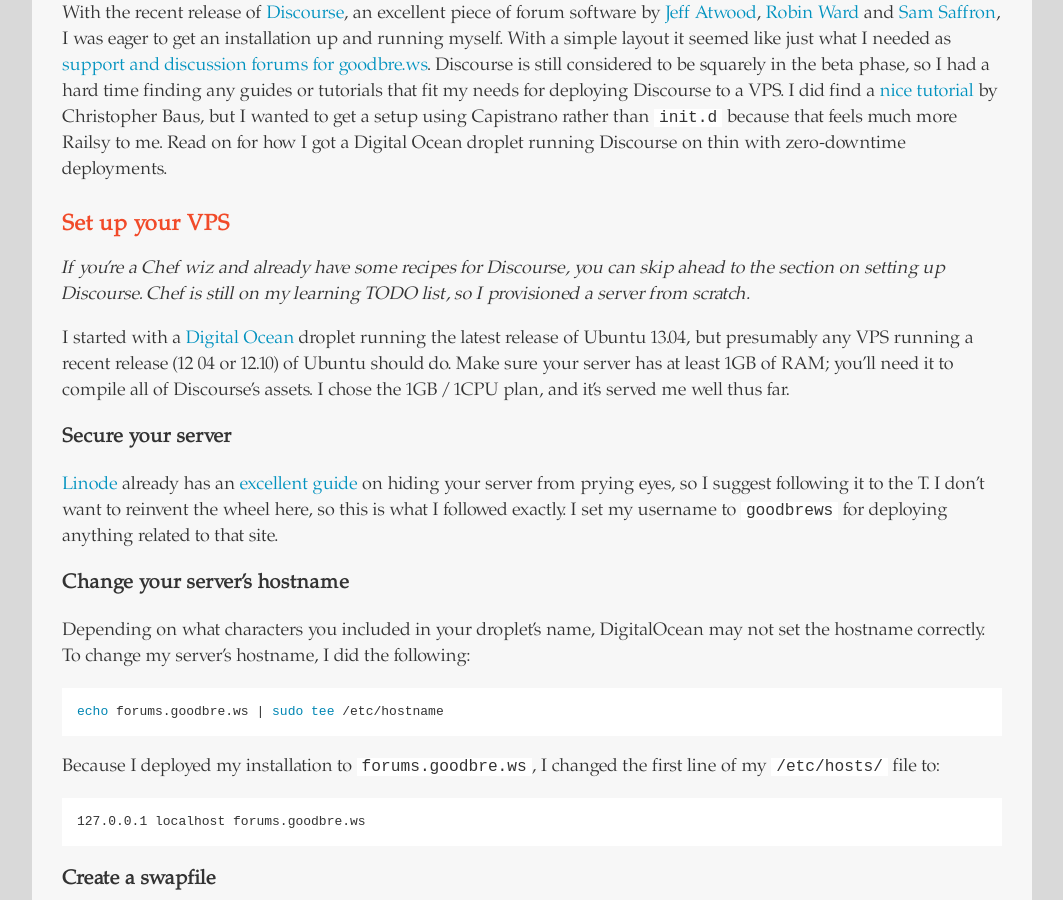
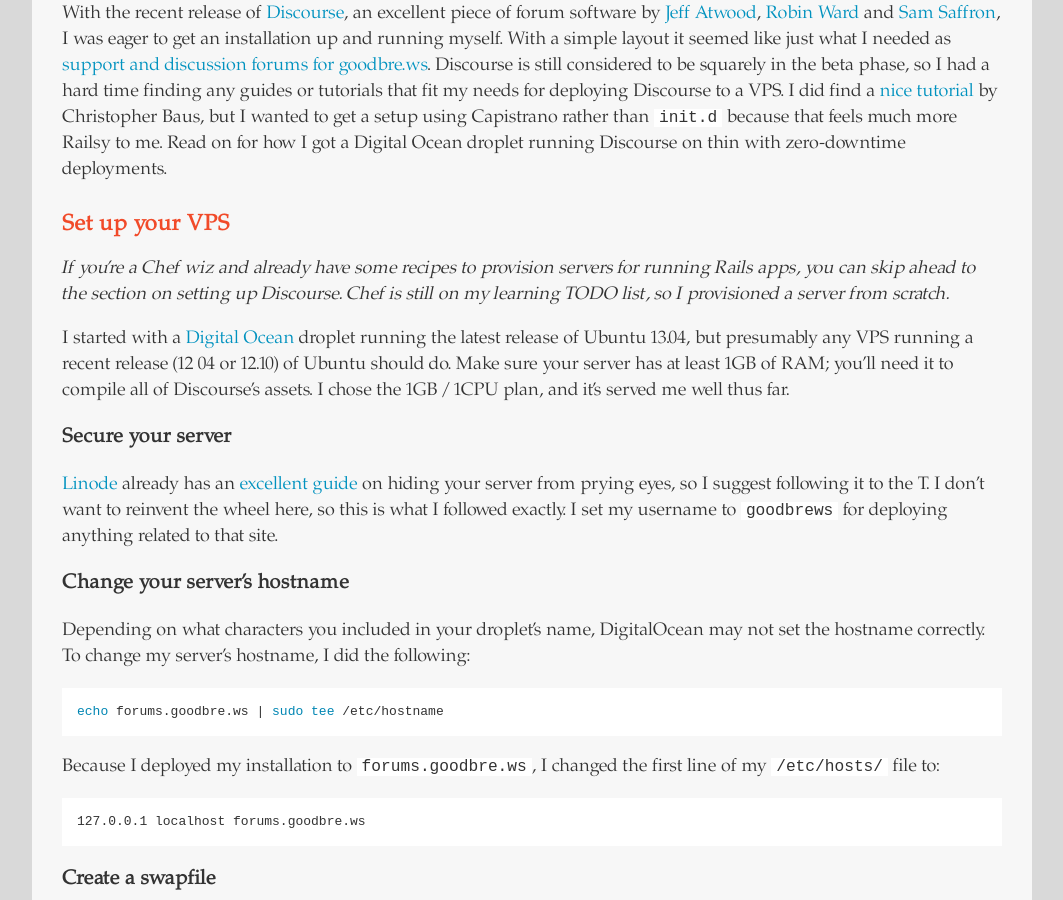
Before and after one commit to davidcelis/davidcelis.github.io, a Jekyll site: the page built from _posts/2013-05-02-deploying-discourse-with-capistrano.markdown, in a window 1280 px wide and 900 px high, scrolled down 358 px. Shown: the whole window, without its empty margins (108-1171 px from the left). Built offline with Jekyll 4.4.1, drawn with Linux system fonts in a browser that asks for light colours.

Commit message:
Fix some incorrect wording

```diff
--- a/_posts/2013-05-02-deploying-discourse-with-capistrano.markdown
+++ b/_posts/2013-05-02-deploying-discourse-with-capistrano.markdown
@@ -19,9 +19,10 @@
 
 ## Set up your VPS
 
-_If you're a Chef wiz and already have some recipes for Discourse, you can
-skip ahead to the section on setting up Discourse. Chef is still on my
-learning TODO list, so I provisioned a server from scratch._
+_If you're a Chef wiz and already have some recipes to provision servers for
+running Rails apps, you can skip ahead to the section on setting up Discourse.
+Chef is still on my learning TODO list, so I provisioned a server from
+scratch._
 
 I started with a [Digital Ocean][digital-ocean] droplet running the latest
 release of Ubuntu 13.04, but presumably any VPS running a recent release (12
```
